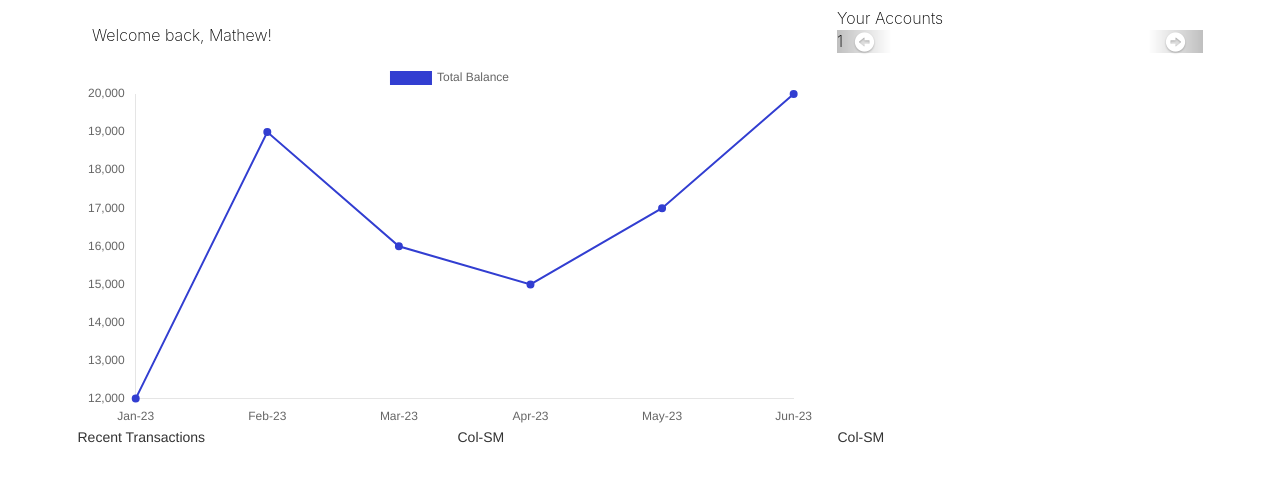
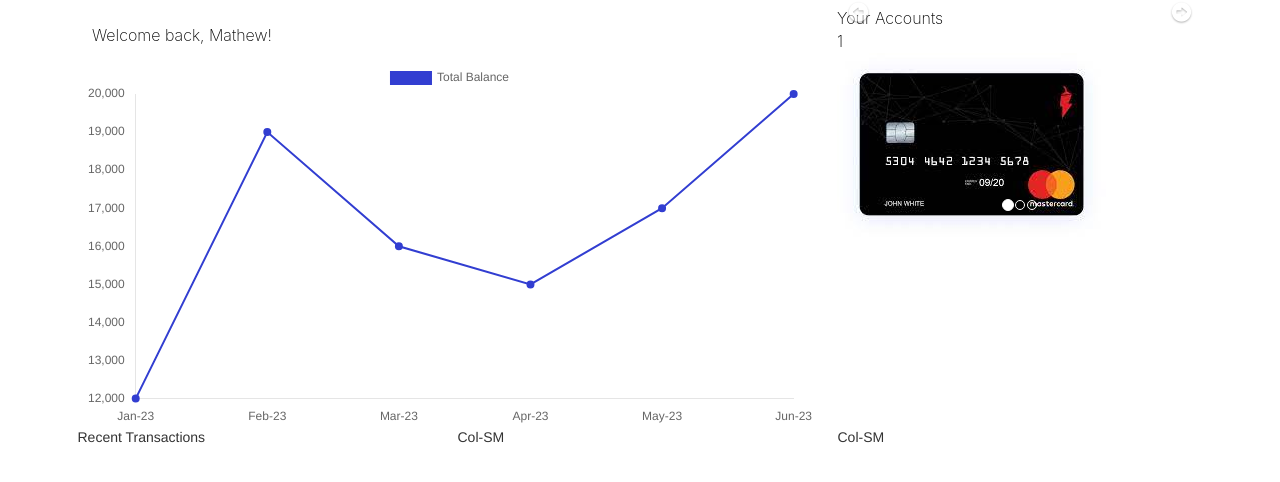
Before and after one commit to mjjohnson94/wireless, a Flask app: template Doji/templates/userHome.html in a window 1280 px wide. Shown: the top 482 px of the page. Run offline with Flask 2, Linux system fonts and the light colour scheme; the template is opened without the code that fills it, so the values that code supplies are empty; some libraries are stand-ins or nearby versions.

Commit message:
Add files via upload

```diff
--- a/Doji/static/css/userHome.css
+++ b/Doji/static/css/userHome.css
@@ -15,3 +15,18 @@
     border-radius: 10px;
     color: black;
 }
+
+
+a.carousel-control.right {
+    background-image: none;
+
+}
+
+a.carousel-control.left {
+    background-image: none;
+
+}
+
+img.img-fluid  {
+
+}
--- a/Doji/templates/userHome.html
+++ b/Doji/templates/userHome.html
@@ -68,27 +68,36 @@
       </div>
       </div>
 
-      <div class="col-lg-4 col-md-4 col-sm-12" id="Accounts">Your Accounts
-        <div id="myCarousel" class="carousel slide" data-ride="carousel">
+      <div class="col-lg-4 col-md-4 col-sm-8" id="Accounts">Your Accounts
+
+        <div id="myCarousel" class="carousel slide" data-interval="false">
           <!-- Indicators -->
           <ol class="carousel-indicators">
             <li data-target="#myCarousel" data-slide-to="0" class="active"></li>
             <li data-target="#myCarousel" data-slide-to="1"></li>
             <li data-target="#myCarousel" data-slide-to="2"></li>
+
           </ol>
 
           <!-- Wrapper for slides -->
           <div class="carousel-inner">
             <div class="item active">
               1
+              <img src="/assets/CARD1.jpeg" class="img-fluid" alt="Responsive image">
             </div>
 
             <div class="item">
               2
+              <img id="card1" src="/assets/CARD1.jpeg" class="img-fluid" alt="Responsive image">
             </div>
 
             <div class="item">
               3
+              <img src="/assets/CARD1.jpeg" class="img-fluid" alt="Responsive image">
+            </div>
+
+
+
             </div>
           </div>
 
```
Also changed, not shown: Doji/assets/BANK.jpeg (added), Doji/assets/CARD1.jpeg (added), Doji/assets/CARD2.jpeg (added).
